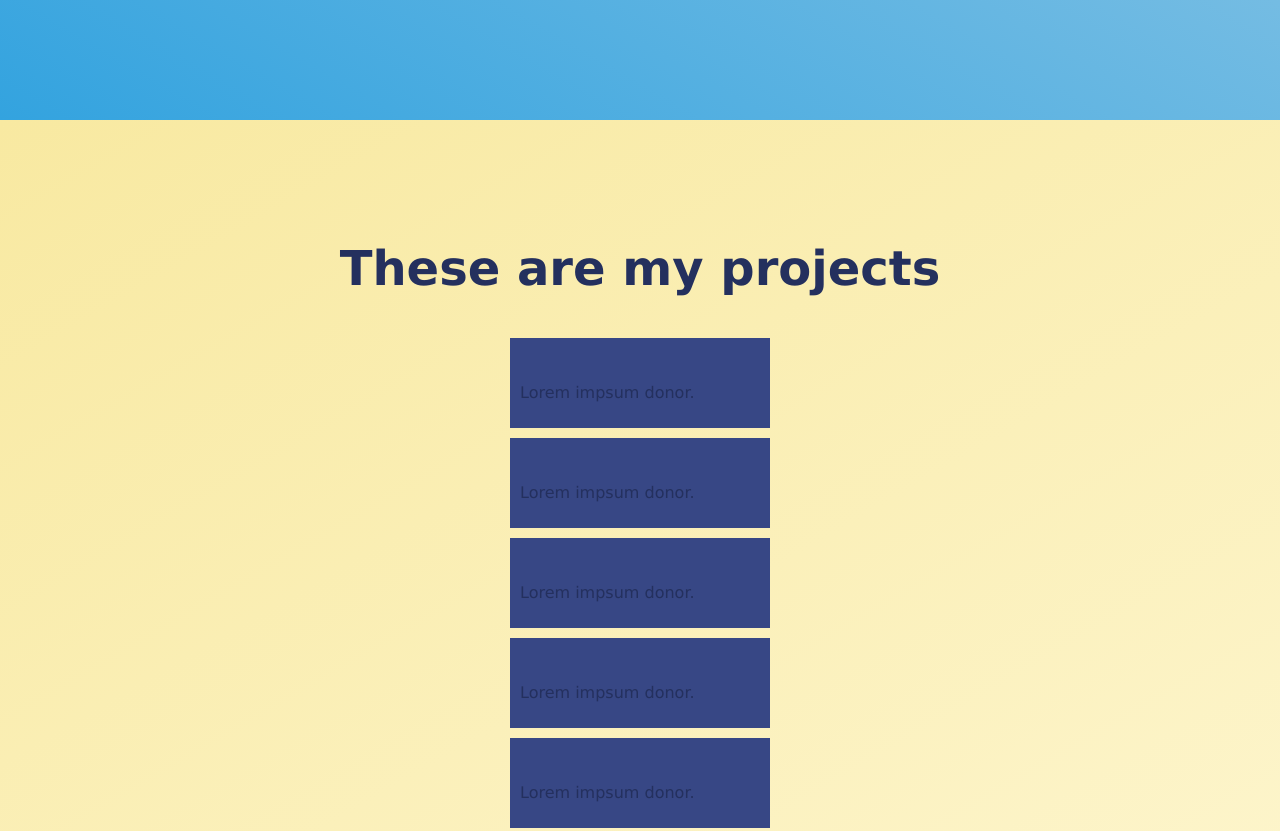
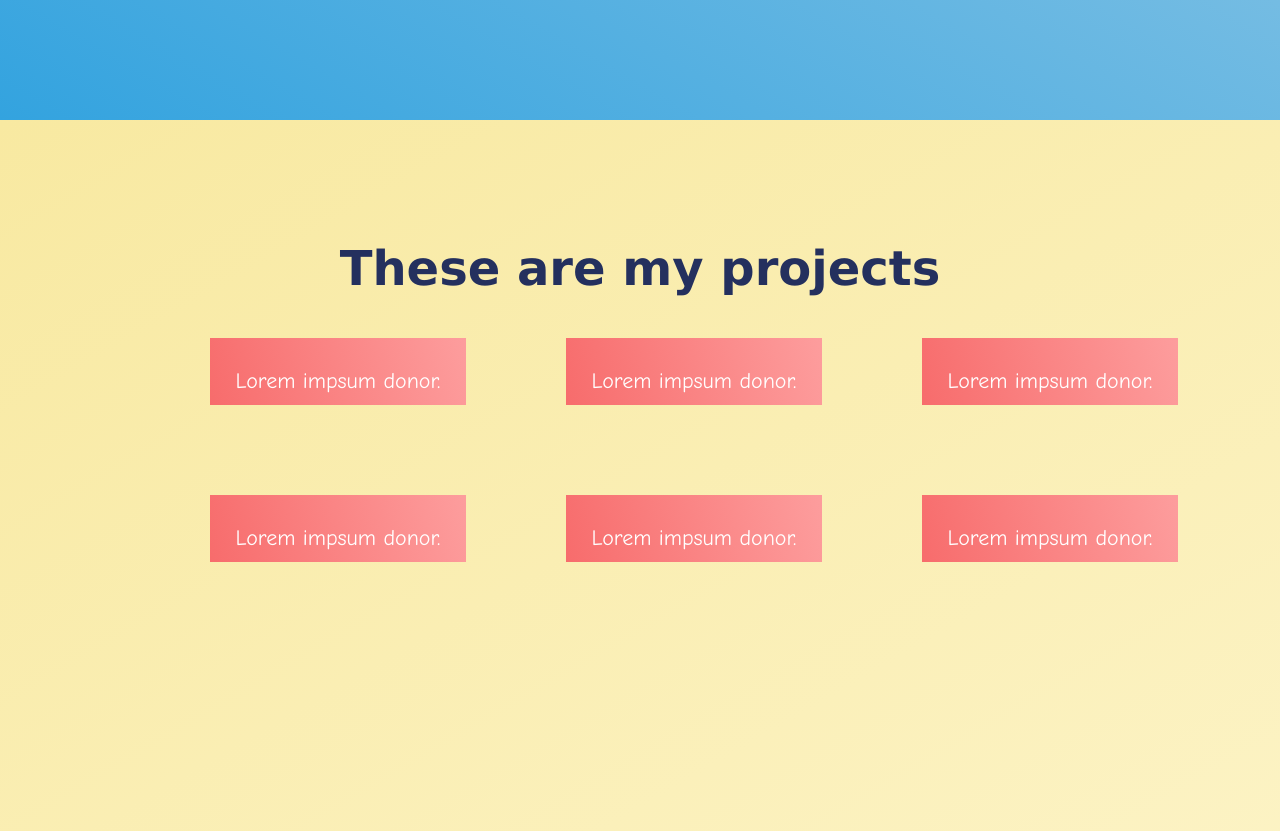
Before and after one commit to mkcarl/mkcarl_website, a plain HTML site: page homepage.html in a window 1280 px wide. Shown: the part 760-1591 px from the top of the page. Drawn offline with Linux system fonts and the light colour scheme.

Commit message:
done template for projects part

```diff
--- a/homepage.css
+++ b/homepage.css
@@ -108,6 +108,11 @@ nav li {
     font-size: 3vmin;
 }
 
+#projects{
+    min-height: 135vh;
+    height: fit-content;
+}
+
 #projects-content{
     width: 100%;
     background-image: linear-gradient(150deg, #f8e9a1, #fdf5cc);
@@ -122,20 +127,35 @@ nav li {
 }
 
 #project-tiles-div{
-    /* width: 100%; */
+    width: 75%;
+    display: grid;
+    grid-template-columns: 1fr 1fr 1fr;
 }
 
 .project-tile{
     width: 240px;
     min-width: 200px;
-    background-color: #374785;
-    padding: 10px;
+    background-color: #f76c6c;
+    background-image: linear-gradient(75deg, #f76c6c, #fd9d9d);
+    padding: 8px;
     margin: 10px;
+    margin-left: 50px;
+    margin-right: 50px;
+    margin-bottom: 80px;
 }
 
 .project-image{
     width: 100%;
     height: auto;
+}
+
+.project-tile p{
+    color: #ffffff;
+    font-family: "Comic Sans MS", "Comic Sans", cursive;
+    font-size: 22px;
+    margin-top: 3px;
+    margin-bottom: 3px;
+    text-align: center;
 }
 
 @media only screen and (max-width: 600px) {
@@ -175,4 +195,6 @@ nav li {
         display: inherit;
         justify-content: center;
     }
+
+
   }
```
